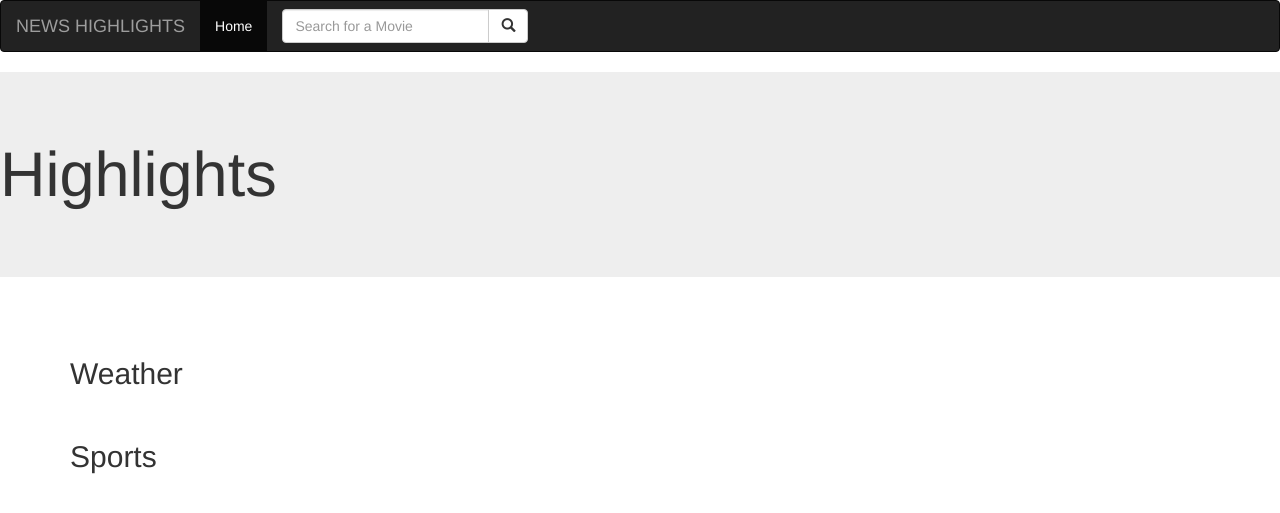
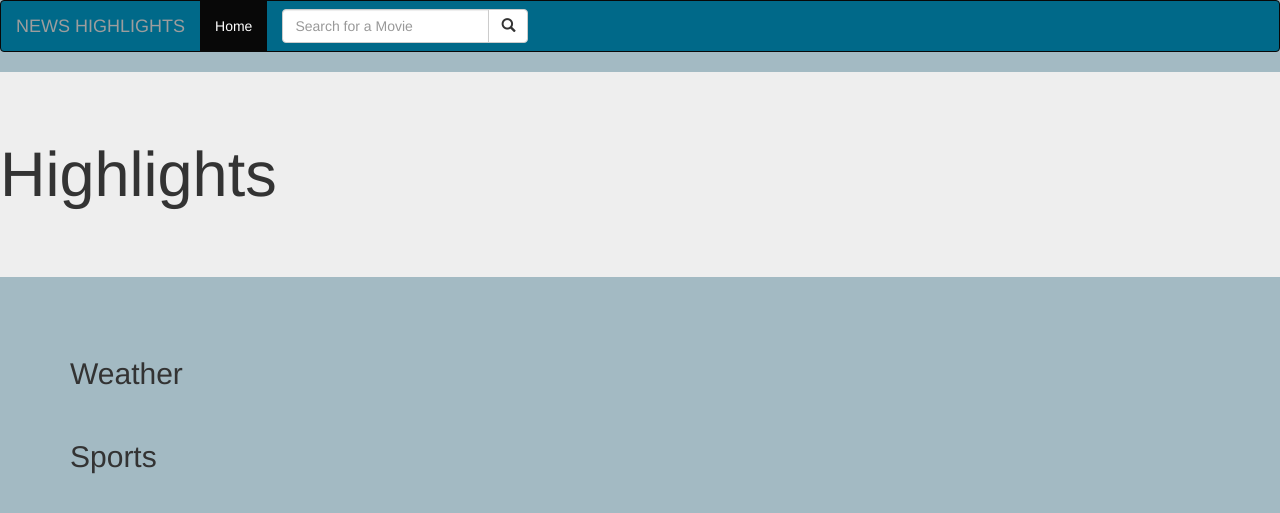
Before and after one commit to AnumAsif/NewsHighlight, a Flask app: template app/templates/index.html in a window 1280 px wide. Shown: the top 513 px of the page. Run offline with Flask 2, Linux system fonts and the light colour scheme; the template is opened without the code that fills it, so the values that code supplies are empty; some libraries are stand-ins or nearby versions.

Commit message:
Add background color to the index page

```diff
--- /dev/null
+++ b/app/static/css/index.css
@@ -0,0 +1,10 @@
+body{
+  background-color: #A3BAC3
+}
+.navbar{
+  background-color: #006989
+}
+.col-md-4{
+  background-color: #EAEBED
+
+}
--- a/app/templates/macros.html
+++ b/app/templates/macros.html
@@ -1,7 +1,7 @@
 {% macro displayNewsList(news_list) %}
 
   {% for news in news_list %}
-      <div class="col-xs-12 col-sm-4 col-md-2 col-lg-2 ">
+      <div class="col-xs-12 col-sm-6 col-md-4 col-lg-2 ">
       <img src="{{news.imageUrl}}" alt="" class="img-responsive">
       <p>{{news.description}}</p>
       <h6>Time of Creation:{{news.timeOfCreation}}</h6>
```
